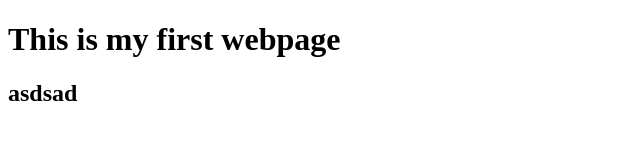
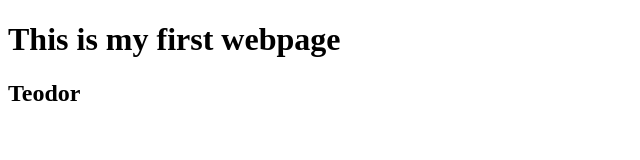
Before and after one commit to teodor20/Web, a plain HTML site: page index.html in a window 1280 px wide. Shown: the full height of the page, 0-640 px from the left. Drawn offline with Linux system fonts and the light colour scheme.

Commit message:
Changing name

```diff
--- a/index.html
+++ b/index.html
@@ -6,6 +6,6 @@
 </head>
 <body>
 <h1>This is my first webpage</h1>
-<h2>asdsad</h2>
+<h2>Teodor</h2>
 </body>
 </html>
```
